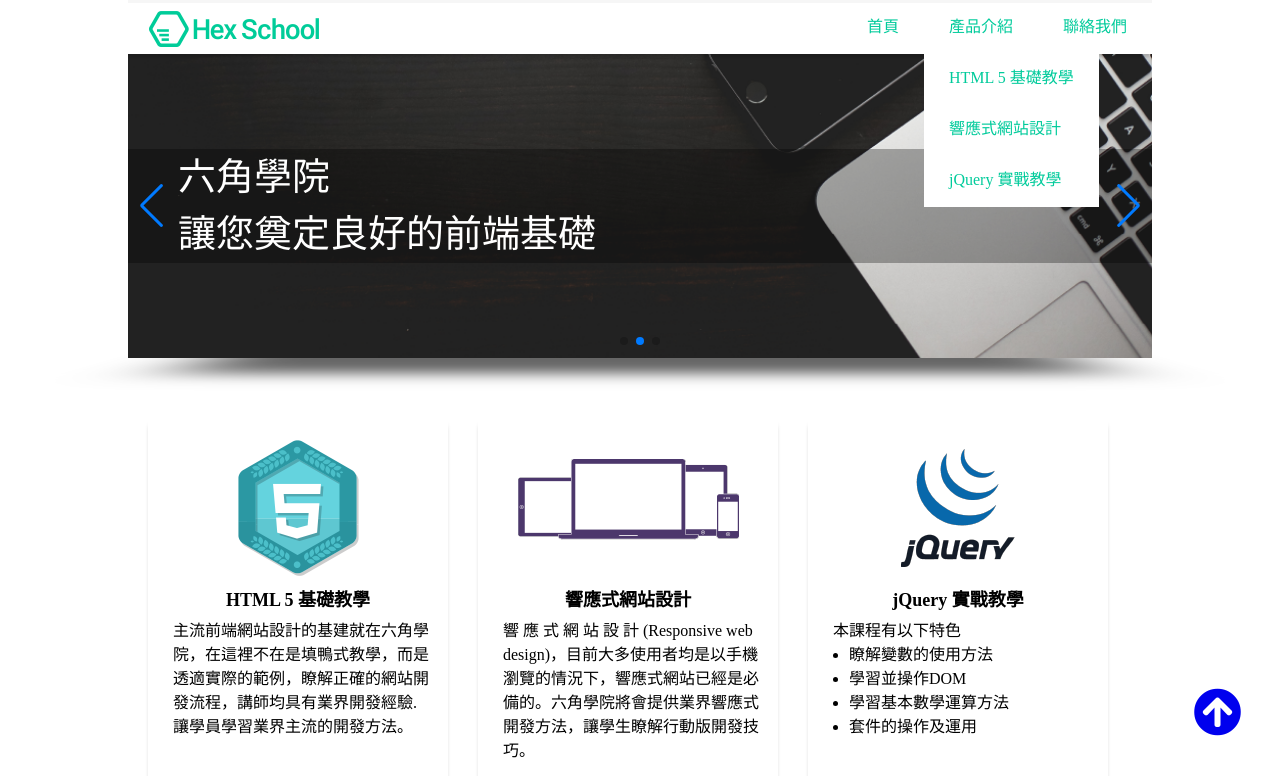
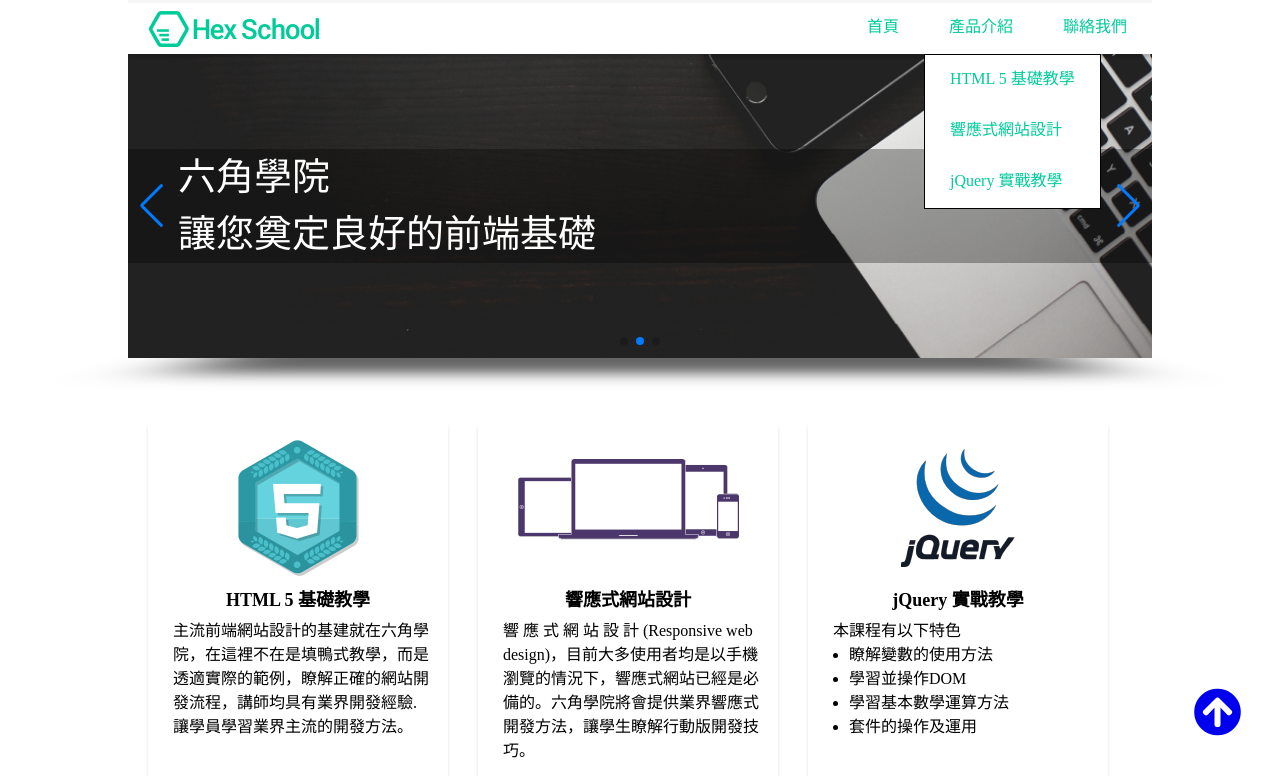
Before and after one commit to a2020chin/jquery-text, a plain HTML site: page index.html in a window 1280 px wide. Both pictures are taken after a click on the link "產品介紹". Shown: the part 24-800 px from the top of the page. Drawn offline with nearby package versions, Linux system fonts and the light colour scheme.

Commit message:
Update style.css

```diff
--- a/css/style.css
+++ b/css/style.css
@@ -134,6 +134,8 @@ table {
 }
 .nav-item{
     display: none;
+    border: 1px solid #000;
+    margin-bottom: -1px;
     position: absolute;
     z-index: 99;
     background: #fff;
```
